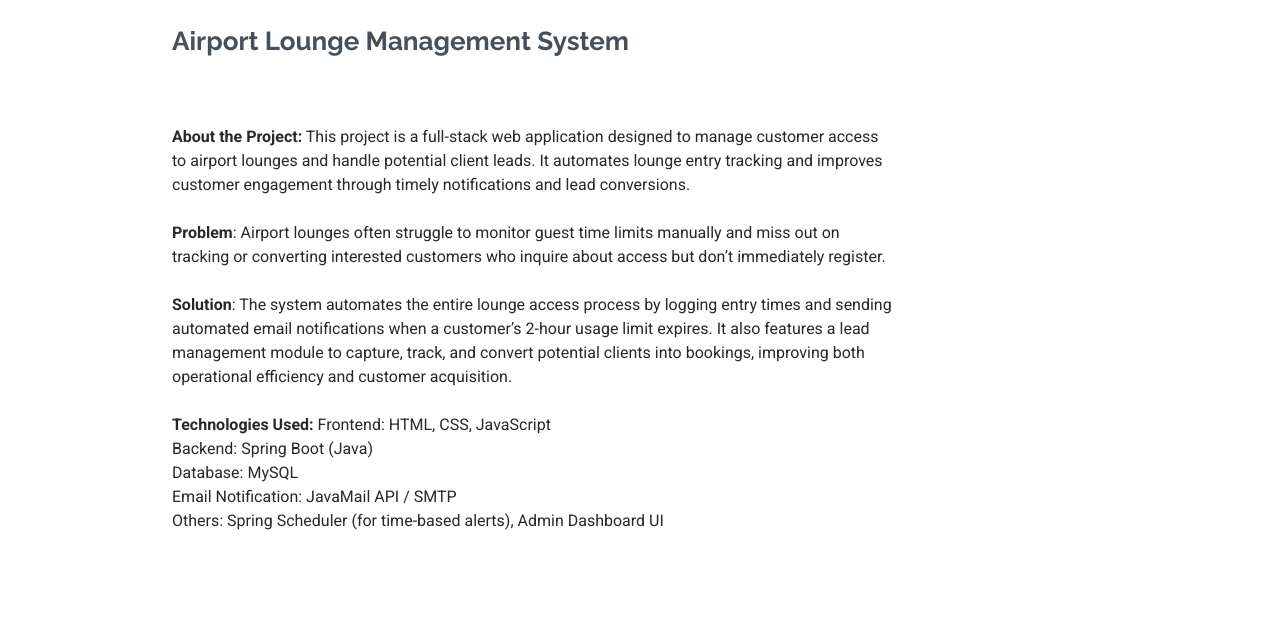
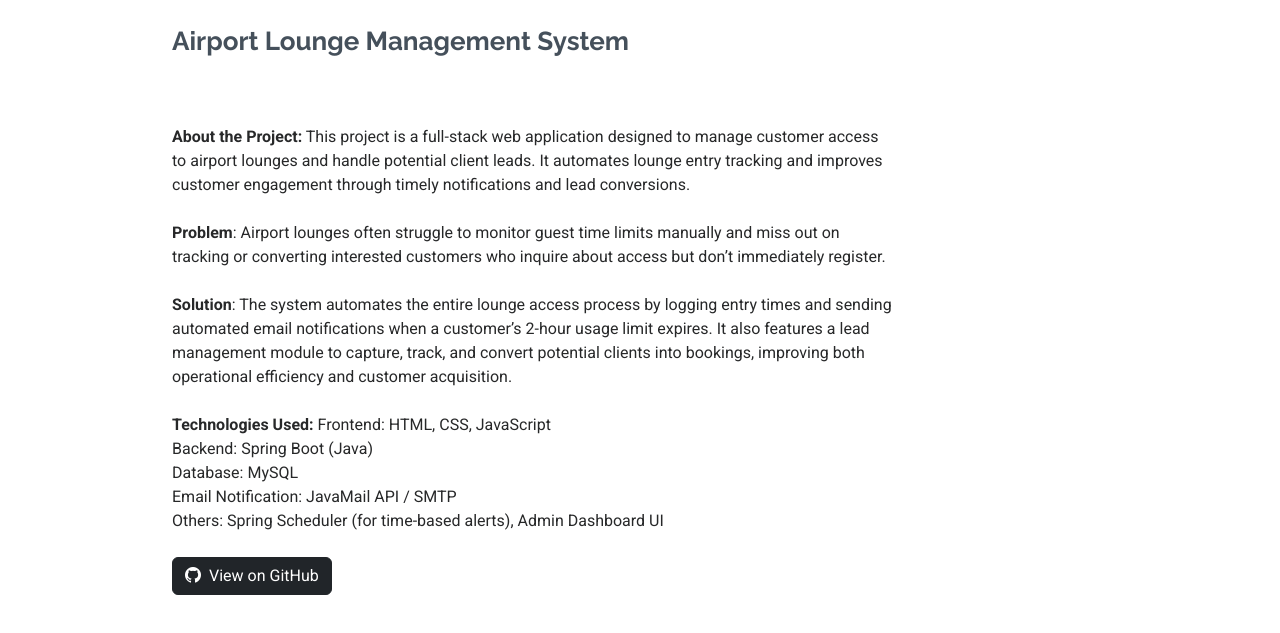
Before and after one commit to Mallikarjun-99-Reddy/self-portfolio, a plain HTML site: page portfolio-details.html in a window 1280 px wide. Shown: the part 787-1420 px from the top of the page. Before the commit the page ends 1396 px from the top, so only its background shows below. Drawn offline with Linux system fonts and the light colour scheme.

Commit message:
Update portfolio-details.html

```diff
--- a/portfolio-details.html
+++ b/portfolio-details.html
@@ -136,7 +136,11 @@ Email Notification: JavaMail API / SMTP<br>
 
 Others: Spring Scheduler (for time-based alerts), Admin Dashboard UI
               </p>
-
+  <div class="mt-4">
+                <a href="https://github.com/your-username/your-repo" target="_blank" class="btn btn-dark d-inline-flex align-items-center">
+                  <i class="bi bi-github me-2"></i> View on GitHub
+                </a>
+              </div>
 
             </div>
           </div>
```
